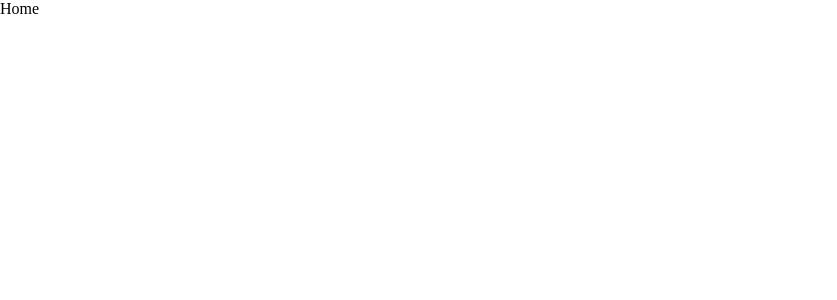
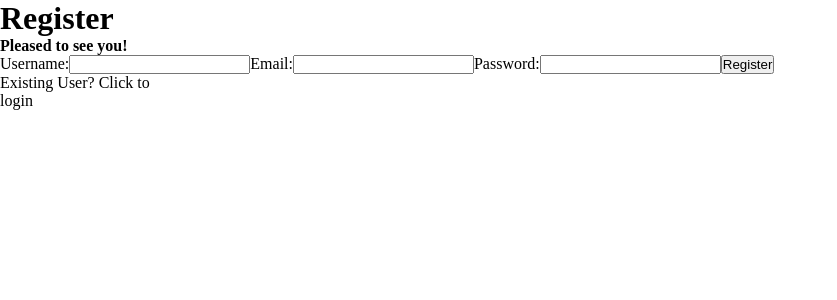
Before and after one commit to saurabhk79/blog-app, a React (Vite) app in the folder frontend/: page / in a window 1280 px wide. Shown: the top 300 px of the page, without its empty margins (0-837 px from the left). Built offline with nearby package versions, Linux system fonts and the light colour scheme.

Commit message:
basic implementation of login and register

```diff
--- a/frontend/src/components/RegisterComponent/index.jsx
+++ b/frontend/src/components/RegisterComponent/index.jsx
@@ -1,27 +1,37 @@
+import styles from "./register.module.css";
+import { useForm } from "react-hook-form";
 import { Link } from "react-router-dom";
-import styles from "./register.module.css";
+import { useSnackbar } from "notistack";
 
 const RegisterComponent = () => {
+  const { register, handleSubmit } = useForm();
+  const { enqueueSnackbar } = useSnackbar();
+
+  const handleForm = (data) => {
+    console.log(data);
+    enqueueSnackbar("Working!", {variant : "success"});
+  };
+
   return (
     <div className={styles.register}>
       <div className={styles.registerCard}>
         <h1>Register</h1>
 
         <h4>Pleased to see you!</h4>
-        <form className={styles.form}>
+        <form className={styles.form} onSubmit={handleSubmit(handleForm)}>
           <label htmlFor="username-input">
             Username:
-            <input type="text" id="username-input" />
+            <input type="text" id="username-input" {...register("username")} />
           </label>
 
           <label htmlFor="email-input">
             Email:
-            <input type="email" id="email-input" />
+            <input type="email" id="email-input" {...register("email")} />
           </label>
 
           <label htmlFor="password-input">
             Password:
-            <input type="password" id="password-input" />
+            <input type="password" id="password-input" {...register("password")} />
           </label>
 
           <button>Register</button>
--- a/frontend/src/pages.jsx
+++ b/frontend/src/pages.jsx
@@ -1,8 +1,9 @@
 import LoginComponent from "./components/LoginComponent"
+import RegisterComponent from "./components/RegisterComponent"
 
 export function Home() {
   return (
-    <div>Home</div>
+    <RegisterComponent />
   )
 }
 
```
